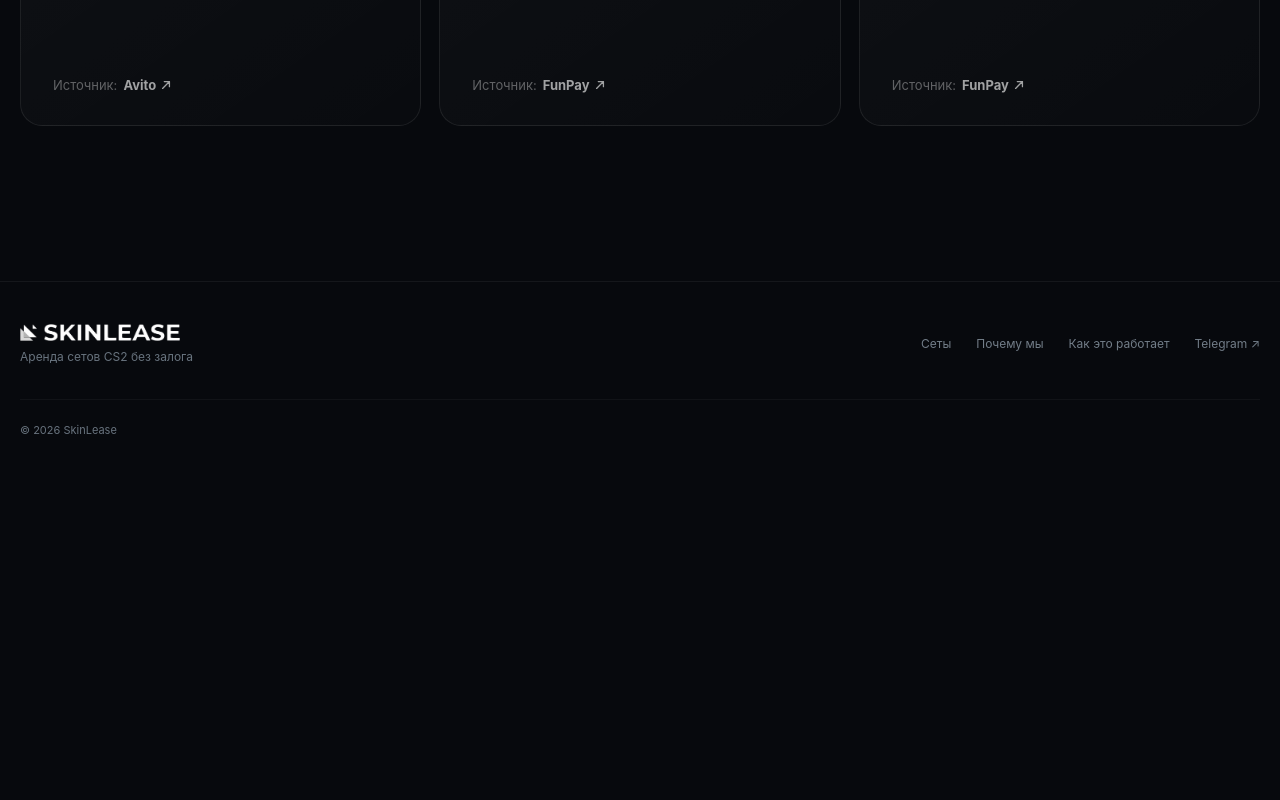
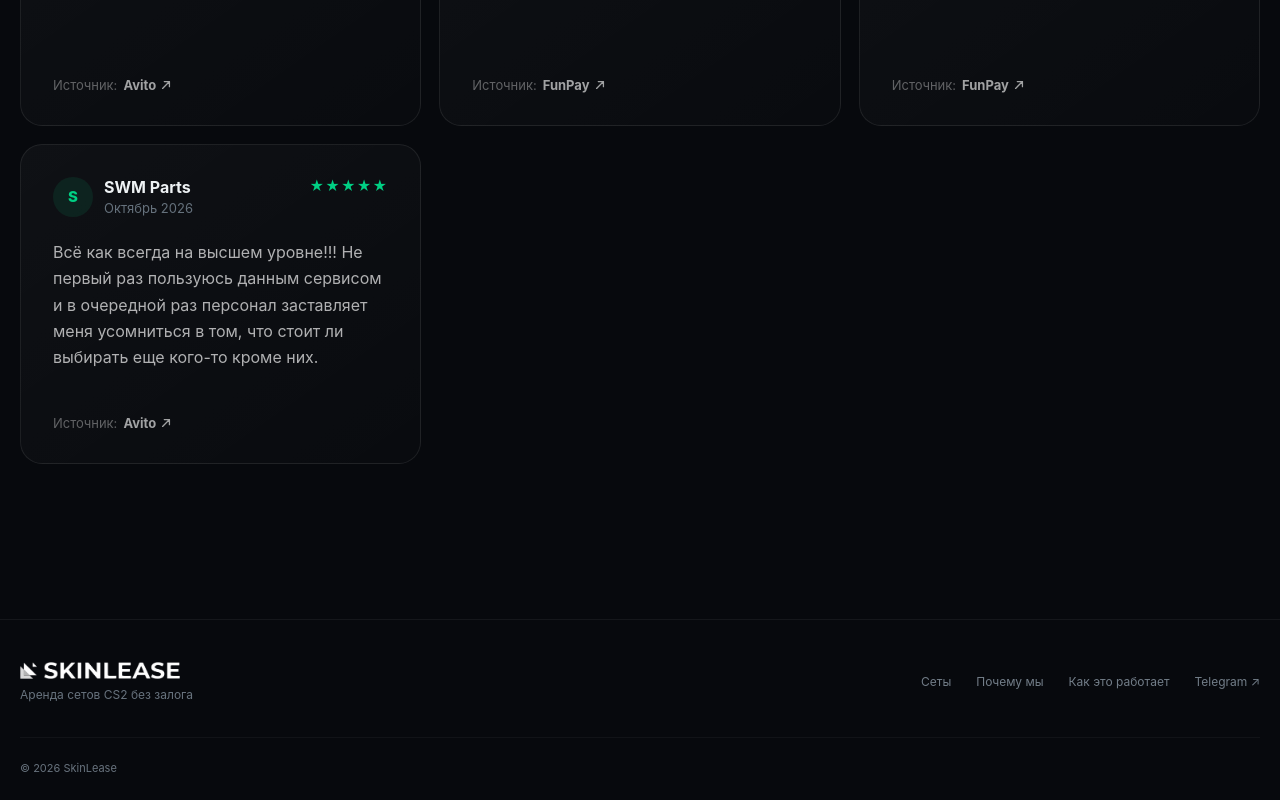
Before and after one commit to sapfi24/skinlease, a Next.js app: page /reviews in a window 1280 px wide. Shown: the part 1984-2784 px from the top of the page. Before the commit the page ends 2446 px from the top, so only its background shows below. Built offline with nearby package versions, Linux system fonts and the light colour scheme.

Commit message:
Update reviews.js

```diff
--- a/data/reviews.js
+++ b/data/reviews.js
@@ -134,6 +134,15 @@ const reviews = [
     sourceLink: "https://funpay.com/users/3664170/"
   },
 
+{
+    id: 16,
+    name: "SWM Parts",
+    date: "Октябрь 2026",
+    text: "Всё как всегда на высшем уровне!!! Не первый раз пользуюсь данным сервисом и в очередной раз персонал заставляет меня усомниться в том, что стоит ли выбирать еще кого-то кроме них.",
+    source: "Avito",
+    sourceLink: "https://www.avito.ru/brands/247c7058bc49b1408b1756cb7c189bfe/all?gdlkerfdnwq=101&page_from=from_item_card_icon&iid=8409621957&sellerId=2f180813839c82dd35cb70311f9444f2"
+  },
+
 ];
 
 export default reviews;
```
